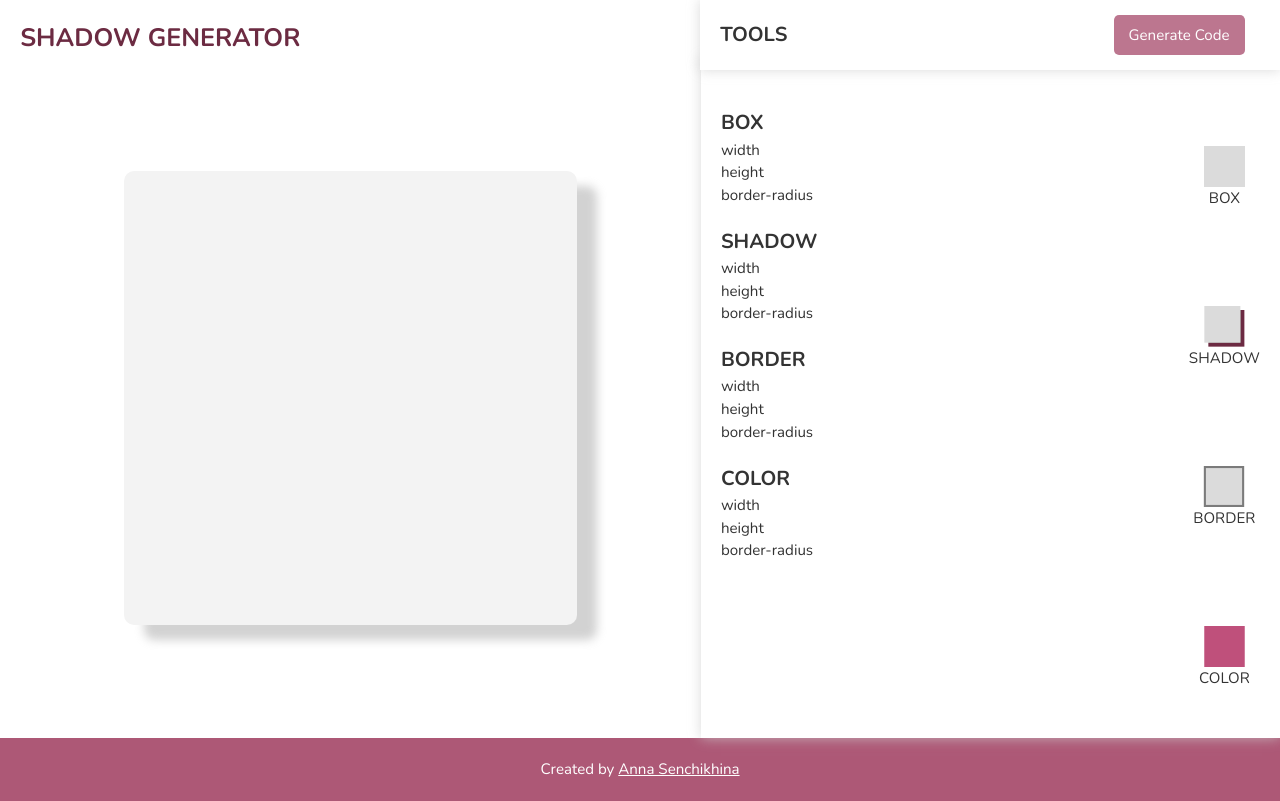
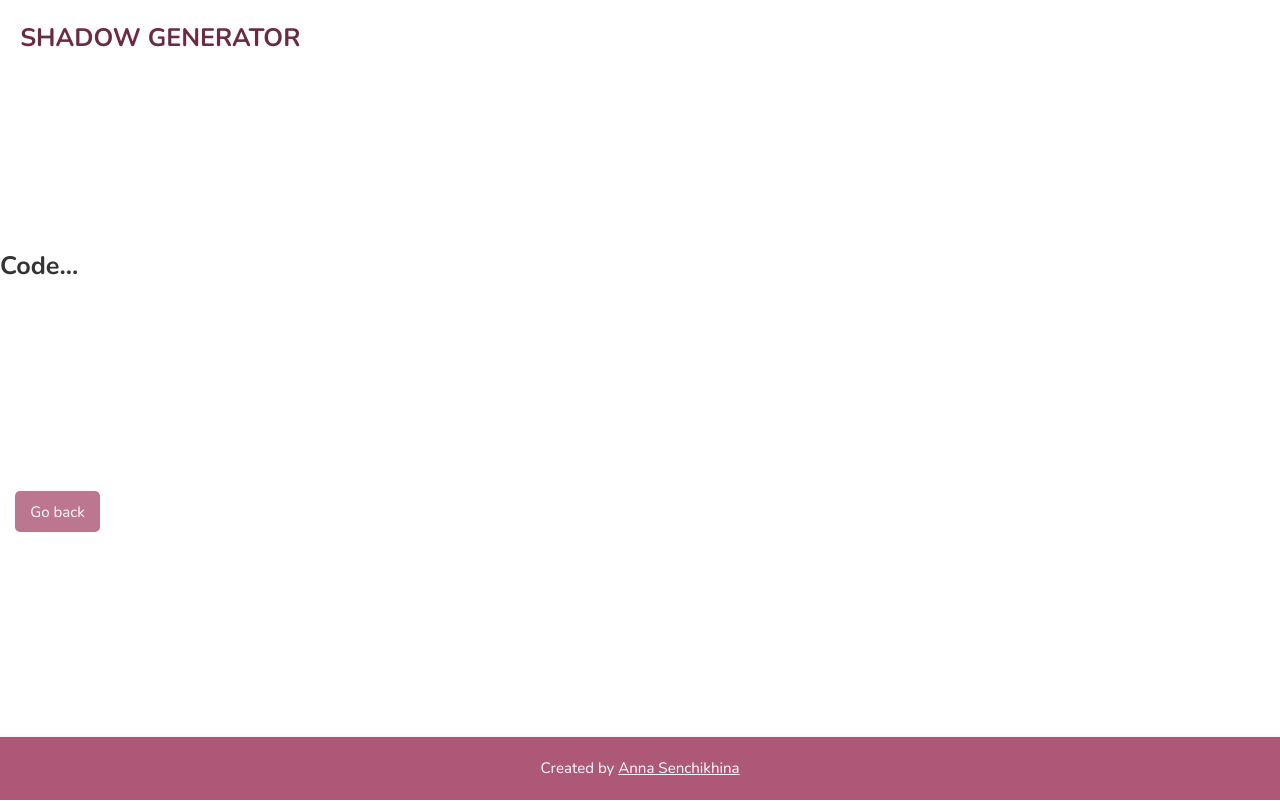
Before and after one commit to AnyaSen/shadow-generator, a React (Create React App) app: page /code in a window 1280 px wide. Built offline with nearby package versions, Linux system fonts and the light colour scheme.

Commit message:
added code component, made browser-router navigation

```diff
--- a/src/App.js
+++ b/src/App.js
@@ -1,11 +1,18 @@
 import React from "react";
+import { Route, Switch } from "react-router-dom";
+
 import "./App.scss";
+
 import ShadowApp from "./pages/ShadowApp/ShadowApp";
+import Code from "./pages/Code/Code";
 
 function App() {
   return (
     <div className="App">
-      <ShadowApp />
+      <Switch>
+        <Route exact path="/" component={ShadowApp} />
+        <Route exact path="/code" component={Code} />
+      </Switch>
     </div>
   );
 }
--- a/src/components/Button/Button.jsx
+++ b/src/components/Button/Button.jsx
@@ -2,6 +2,6 @@ import React from "react";
 
 import Styles from "./Button.module.scss";
 
-export default function Button() {
-  return <button className={Styles.Button}>Generate Code</button>;
+export default function Button({ text }) {
+  return <button className={Styles.Button}>{text}</button>;
 }
--- a/src/components/Button/Button.module.scss
+++ b/src/components/Button/Button.module.scss
@@ -3,4 +3,5 @@
 
 .Button {
   @include button($color-rose, $color-mulberry);
+  width: fit-content;
 }
--- a/src/components/Layout/Header/Header.jsx
+++ b/src/components/Layout/Header/Header.jsx
@@ -1,11 +1,14 @@
 import React from "react";
+import { Link } from "react-router-dom";
 
 import Styles from "./Header.module.scss";
 
 export default function Header() {
   return (
     <div className={Styles.Header}>
-      <h1>SHADOW GENERATOR</h1>
+      <Link to="/">
+        <h1>SHADOW GENERATOR</h1>
+      </Link>
     </div>
   );
 }
--- a/src/components/Tools/ToolsNav/ToolsNav.jsx
+++ b/src/components/Tools/ToolsNav/ToolsNav.jsx
@@ -1,4 +1,5 @@
 import React from "react";
+import { Link } from "react-router-dom";
 
 import Styles from "./ToolsNav.module.scss";
 
@@ -8,7 +9,9 @@ export default function ToolsNav() {
   return (
     <div className={Styles.ToolsNav}>
       <h2>TOOLS</h2>
-      <Button />
+      <Link to="/code">
+        <Button text="Generate Code" />
+      </Link>
     </div>
   );
 }
--- a/src/index.js
+++ b/src/index.js
@@ -2,4 +2,11 @@ import React from "react";
 import ReactDOM from "react-dom";
 import App from "./App";
 
-ReactDOM.render(<App />, document.getElementById("root"));
+import { BrowserRouter } from "react-router-dom";
+
+ReactDOM.render(
+  <BrowserRouter>
+    <App />
+  </BrowserRouter>,
+  document.getElementById("root")
+);
--- /dev/null
+++ b/src/pages/Code/Code.jsx
@@ -0,0 +1,20 @@
+import React from "react";
+import { Link } from "react-router-dom";
+
+import Layout from "../../components/Layout/Layout";
+import Button from "../../components/Button/Button";
+
+export default function Code() {
+  return (
+    <div>
+      <Layout>
+        {" "}
+        <h1>Code...</h1>
+        <Link to="/">
+          {" "}
+          <Button text="Go back" />
+        </Link>
+      </Layout>
+    </div>
+  );
+}
```
